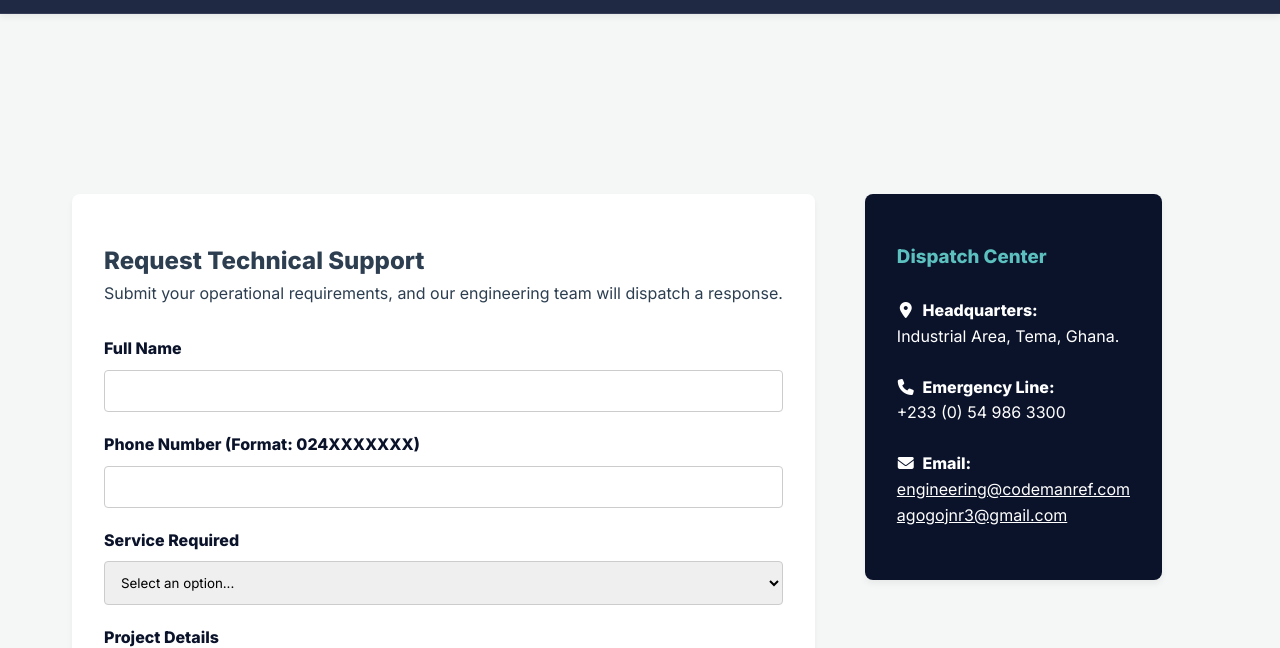
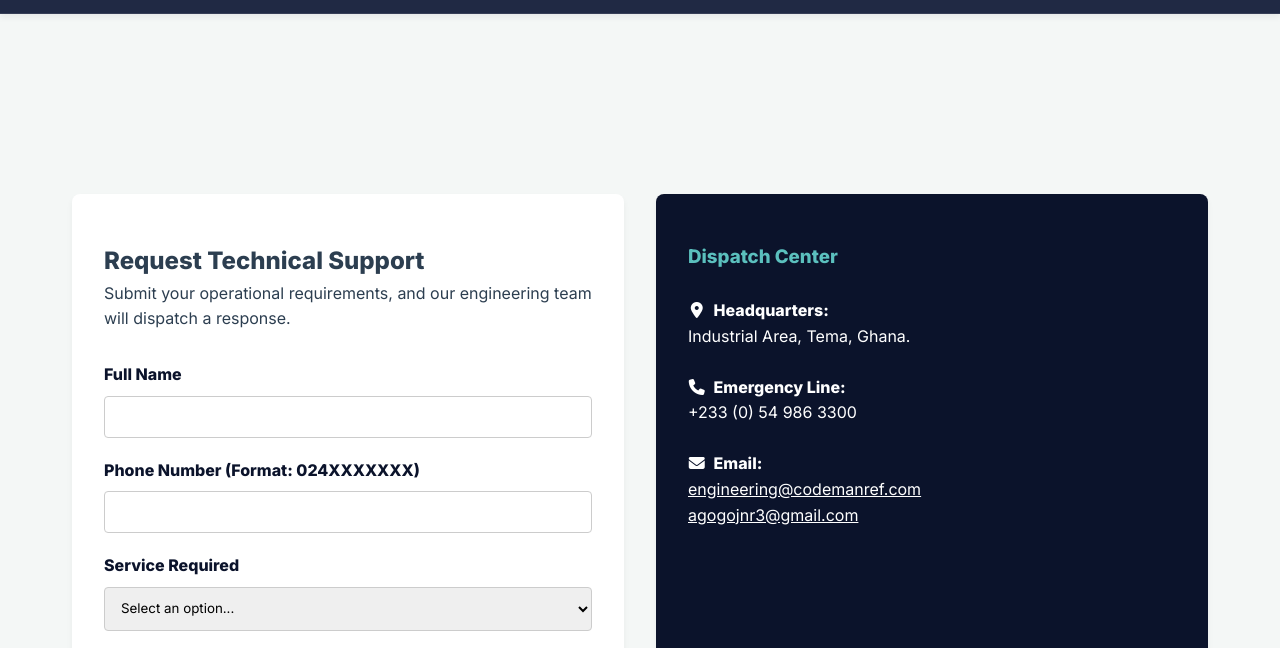
Before and after one commit to AmgLongman/Coldman_Refrigeration, a plain HTML site: page contact.html in a window 1280 px wide. Shown: the part 110-758 px from the top of the page. Drawn offline with Linux system fonts and the light colour scheme.

Commit message:
Update contact.html

```diff
--- a/contact.html
+++ b/contact.html
@@ -7,7 +7,6 @@
     <link rel="stylesheet" href="style.css">
     <link rel="stylesheet" href="https://cdnjs.cloudflare.com/ajax/libs/font-awesome/6.5.1/css/all.min.css">
     <style>
-        .services-grid{ display: flex; gap: 50px;}
         .form-group { margin-bottom: 20px;}
         .form-group label { display: block; margin-bottom: 8px; font-weight: bold; color: var(--bg-dark); }
         .form-control { width: 100%; padding: 12px; border: 1px solid #ccc; border-radius: 4px; font-family: inherit; }
```
